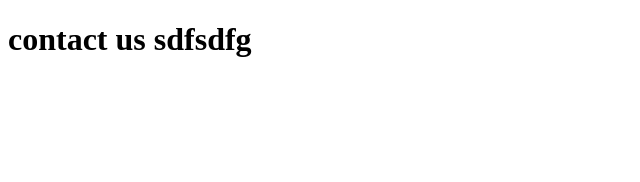
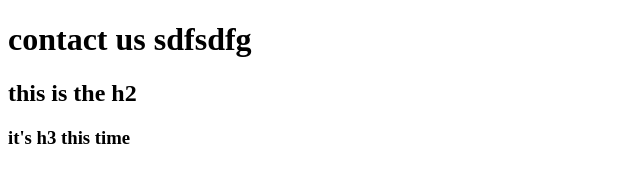
Before and after one commit to LPP42/git-learn-localinit, a plain HTML site: page content.html in a window 1280 px wide. Shown: the whole page, without its empty margins (0-640 px from the left). Drawn offline with Linux system fonts and the light colour scheme.

Commit message:
h3 this this

```diff
--- a/content.html
+++ b/content.html
@@ -8,6 +8,8 @@
 </head>
 <body>
     <h1>contact us sdfsdfg</h1>
+    <h2>this is the h2</h2>
+    <h3>it's h3 this time</h3>
 
 </body>
 </html>
```
